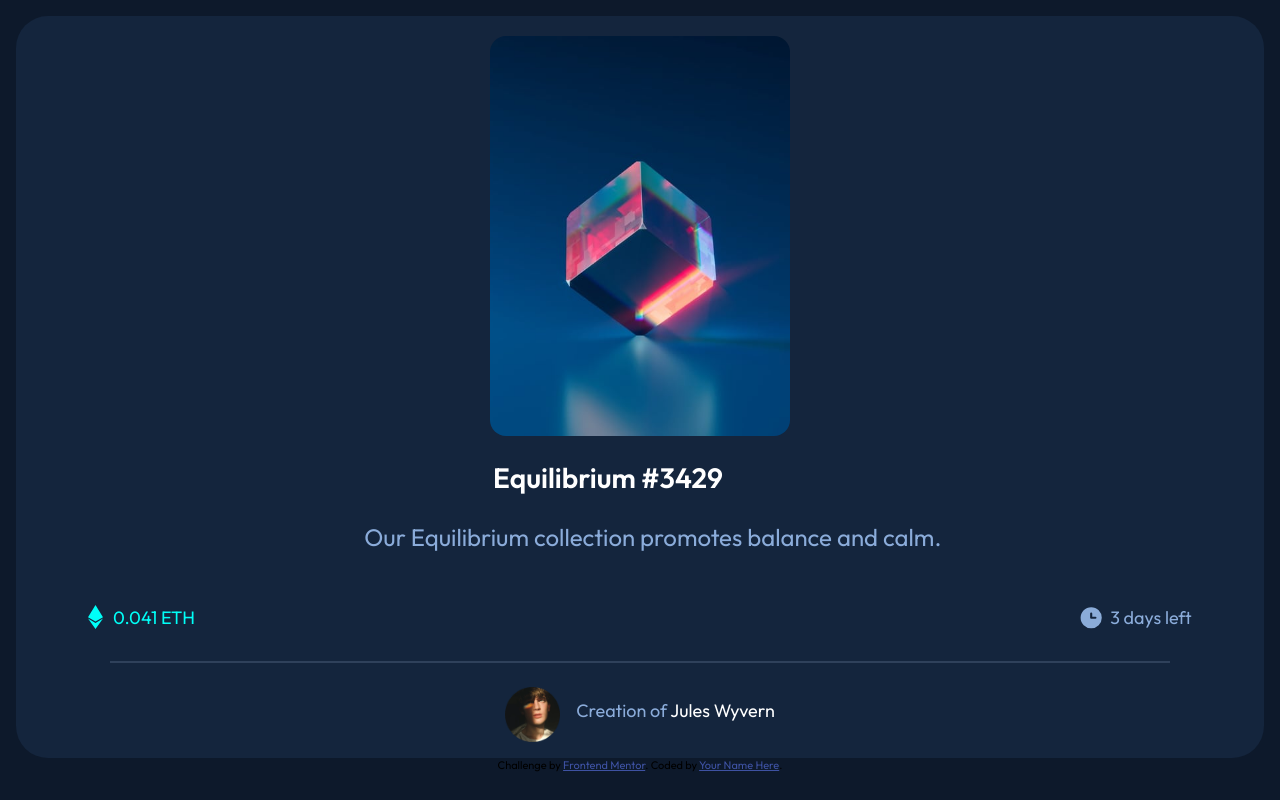
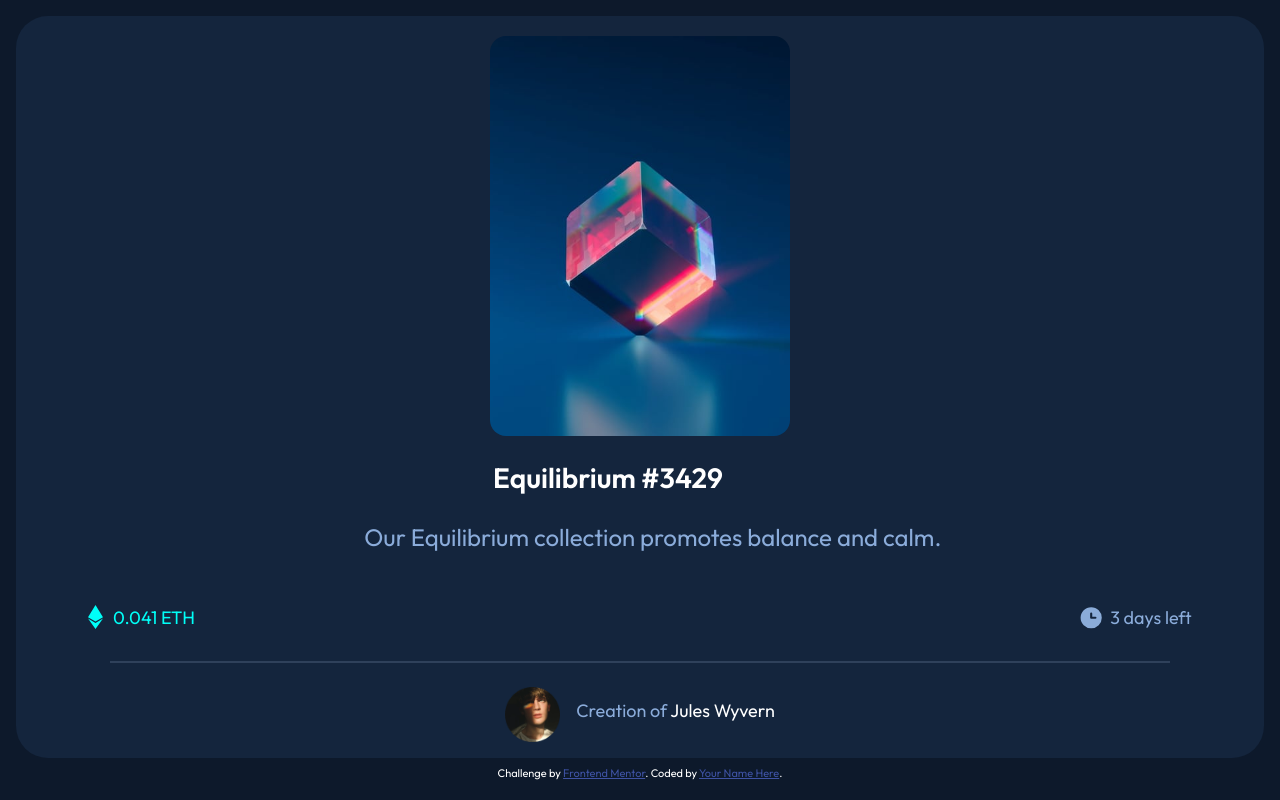
Before and after one commit to Maryahcee/NFT-preview-card-component-challenge-hub, a plain HTML site: page index.html in a window 1280 px wide. Drawn offline with Linux system fonts and the light colour scheme.

Commit message:
edited attribution color

```diff
--- a/style.css
+++ b/style.css
@@ -140,9 +140,14 @@ p.name span {
 }
 
 /* Attributes */
+footer {
+  margin-top: 0.5rem;
+}
+
 .attribution {
   font-size: 11px;
   text-align: center;
+  color: var(--White);
 }
 .attribution a {
   color: hsl(228, 45%, 44%);
```
